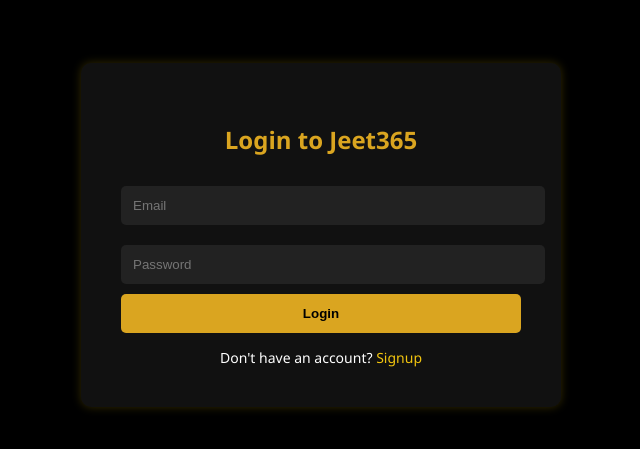
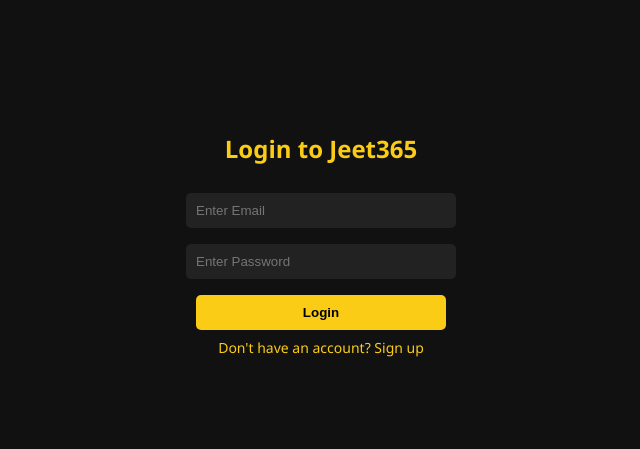
Before and after one commit to deeppuuudev/jeet365-, a plain HTML site: page login.html in a window 1280 px wide. Shown: the part 165-614 px from the top of the page, without its empty margins (319-959 px from the left). Drawn offline with Linux system fonts and the light colour scheme.

Commit message:
Update login.html

```diff
--- a/login.html
+++ b/login.html
@@ -1,104 +1,81 @@
 <!DOCTYPE html>
 <html lang="en">
 <head>
-  <meta charset="UTF-8" />
-  <meta name="viewport" content="width=device-width, initial-scale=1.0"/>
-  <title>Jeet365 - Login</title>
+  <meta charset="UTF-8">
+  <title>Jeet365 Login</title>
   <style>
     body {
-      margin: 0;
       font-family: 'Segoe UI', sans-serif;
-      background-color: #000;
-      color: white;
+      background-color: #111;
+      color: #fff;
       display: flex;
+      flex-direction: column;
       align-items: center;
       justify-content: center;
       height: 100vh;
+      margin: 0;
     }
 
-    .login-container {
-      background-color: #111;
-      padding: 40px;
-      border-radius: 10px;
-      width: 90%;
-      max-width: 400px;
-      box-shadow: 0 0 10px rgba(255, 215, 0, 0.2);
+    h2 {
+      color: #facc15;
+      margin-bottom: 20px;
     }
 
-    .login-container h2 {
-      text-align: center;
-      margin-bottom: 20px;
-      color: goldenrod;
+    input, button {
+      padding: 10px;
+      margin: 8px;
+      width: 250px;
+      border: none;
+      border-radius: 5px;
     }
 
     input {
-      width: 100%;
-      padding: 12px;
-      margin: 10px 0;
-      border: none;
-      border-radius: 5px;
       background-color: #222;
-      color: white;
+      color: #fff;
     }
 
     button {
-      width: 100%;
-      padding: 12px;
-      background-color: goldenrod;
-      color: black;
-      border: none;
-      border-radius: 5px;
+      background-color: #facc15;
+      color: #000;
       font-weight: bold;
       cursor: pointer;
-      transition: 0.3s ease;
     }
 
-    button:hover {
-      background-color: orange;
-    }
-
-    .link {
-      text-align: center;
-      margin-top: 15px;
+    a {
+      color: #facc15;
+      text-decoration: none;
       font-size: 14px;
-    }
-
-    .link a {
-      color: #f1c40f;
-      text-decoration: none;
     }
   </style>
 </head>
 <body>
 
-  <div class="login-container">
-    <h2>Login to Jeet365</h2>
-    <input type="email" id="email" placeholder="Email" required />
-    <input type="password" id="password" placeholder="Password" required />
-    <button onclick="loginUser()">Login</button>
-    <div class="link">Don't have an account? <a href="signup.html">Signup</a></div>
-  </div>
+  <h2>Login to Jeet365</h2>
 
-  <!-- Firebase App & Auth CDN -->
-  <script src="https://www.gstatic.com/firebasejs/9.22.0/firebase-app-compat.js"></script>
-  <script src="https://www.gstatic.com/firebasejs/9.22.0/firebase-auth-compat.js"></script>
+  <input type="email" id="email" placeholder="Enter Email" required>
+  <input type="password" id="password" placeholder="Enter Password" required>
+  <button onclick="loginUser()">Login</button>
 
-  <!-- Your Config -->
+  <a href="signup.html">Don't have an account? Sign up</a>
+
+  <!-- Firebase SDK -->
+  <script src="https://www.gstatic.com/firebasejs/9.6.10/firebase-app-compat.js"></script>
+  <script src="https://www.gstatic.com/firebasejs/9.6.10/firebase-auth-compat.js"></script>
+
   <script>
+    // Firebase Config
     const firebaseConfig = {
       apiKey: "AIzaSyBo47HJZAcS8nCEyntKPAJLeJg_zUTo1nw",
       authDomain: "jeet365-e0749.firebaseapp.com",
-      databaseURL: "https://jeet365-e0749-default-rtdb.asia-southeast1.firebasedatabase.app",
       projectId: "jeet365-e0749",
-      storageBucket: "jeet365-e0749.firebasestorage.app",
+      storageBucket: "jeet365-e0749.appspot.com",
       messagingSenderId: "856388622116",
-      appId: "1:856388622116:web:f2313da855969554e405b1",
-      measurementId: "G-EH0F3Q96F5"
+      appId: "1:856388622116:web:f2313da855969554e405b1"
     };
+
     firebase.initializeApp(firebaseConfig);
   </script>
 
-  <!-- Login Logic -->
   <script>
     function loginUser() {
       const email = document.getElementById("email").value;
@@ -106,8 +83,16 @@
 
       firebase.auth().signInWithEmailAndPassword(email, password)
         .then((userCredential) => {
-          alert("Login Successful!");
-          window.location.href = "dashboard.html";
+          const user = userCredential.user;
+
+          // ✅ Admin email check
+          if (user.email === "deepworkhome100@gmail.com") {
+            alert("Welcome Admin!");
+            window.location.href = "admin.html";
+          } else {
+            alert("Login Successful!");
+            window.location.href = "dashboard.html";
+          }
         })
         .catch((error) => {
           alert("Login Failed: " + error.message);
```
